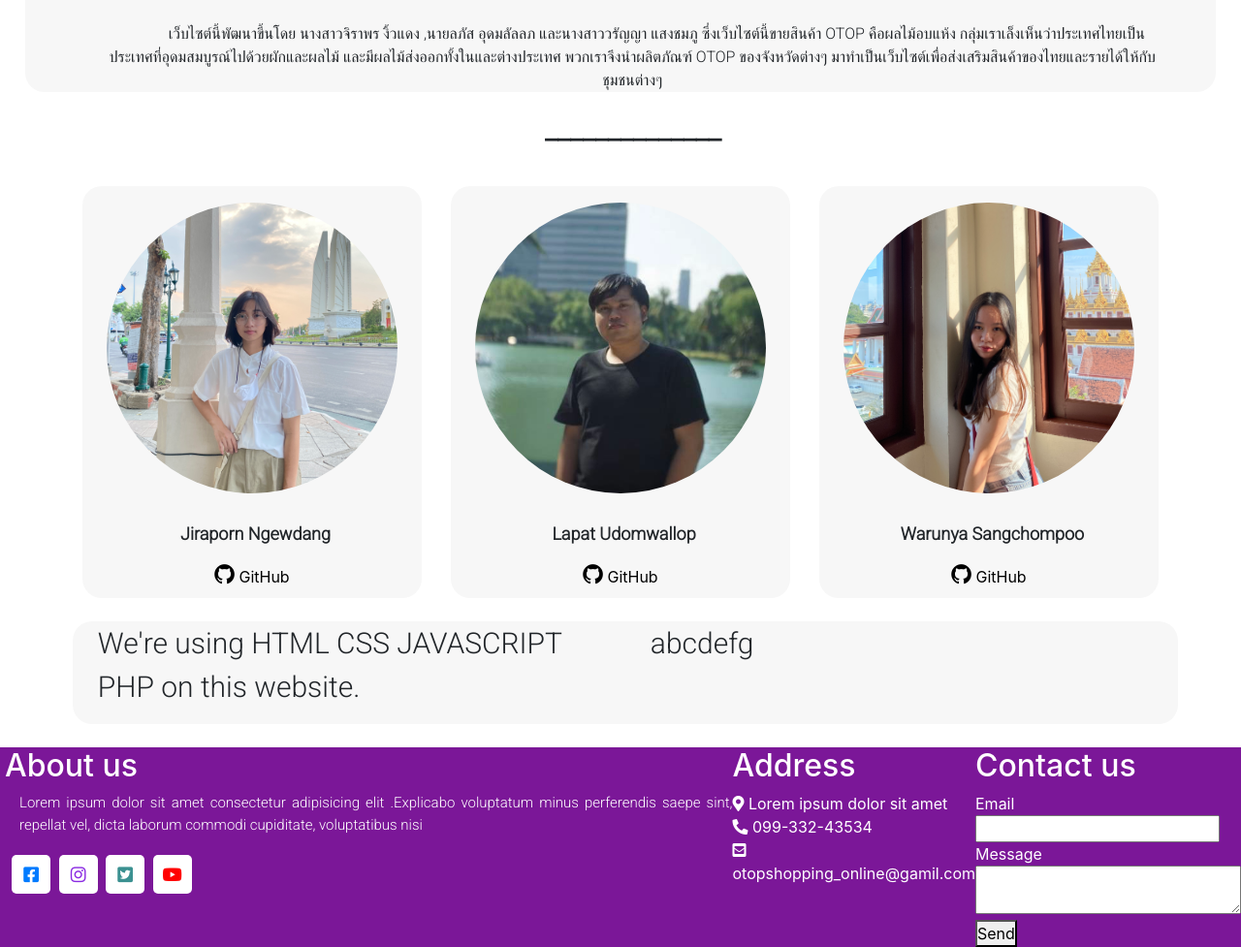
After one commit to iceschp/otop-web, a PHP site: page /about.php in a window 1280 px wide. The commit adds this page. Shown: the part 621-1598 px from the top of the page at 97% size. Run offline with PHP 8.4, Linux system fonts and the light colour scheme; the visitor is signed in with stand-in values (Sample User, id 1); some libraries are stand-ins or nearby versions.

Commit message:
about.php

```diff
--- /dev/null
+++ b/about.php
@@ -0,0 +1,190 @@
+<?php
+    session_start();
+    include_once('function.php');
+
+    if($_SESSION['id']==""){
+        header("location: signin.php");
+    } else {
+
+    }
+
+?>
+<!DOCTYPE html>
+<html>
+
+<head>
+    <title>OTOP SHOPPING ONLINE</title>
+    <meta charset="utf-8">
+    <link rel="stylesheet" href="stylesheet.css">
+    <link rel="stylesheet" href="aboutstyle.css">
+    <link rel="stylesheet" href="https://cdn.jsdelivr.net/npm/bootstrap@4.5.3/dist/css/bootstrap.min.css">
+    <script src="https://code.jquery.com/jquery-3.5.1.slim.min.js"></script>
+    <script src="https://cdn.jsdelivr.net/npm/bootstrap@4.5.3/dist/js/bootstrap.bundle.min.js"></script>
+    <link rel="stylesheet" href="https://pro.fontawesome.com/releases/v5.10.0/css/all.css" />
+    <link rel="icon" href="image/icon.png" type="icon">
+    <link href="https://fonts.googleapis.com/css2?family=Open+Sans&family=Roboto:wght@300&display=swap"
+        rel="stylesheet">
+    <link rel="stylesheet" href="https://cdnjs.cloudflare.com/ajax/libs/font-awesome/4.7.0/css/font-awesome.min.css">
+</head>
+
+<body>
+    <!-- nav bar -->
+    <nav class="navbar navbar-expand-lg navbar-light bg-light">
+        <a class="navbar-brand" href="#"><img src="image/icon.png"></a>
+        <button class="navbar-toggler" type="button" data-toggle="collapse" data-target="#navbarNavAltMarkup"
+            aria-controls="navbarNavAltMarkup" aria-expanded="false" aria-label="Toggle navigation">
+            <i class="fa fa-bars"></i>
+        </button>
+        <div class="collapse navbar-collapse" id="navbarNavAltMarkup">
+
+            <div class="collaspe navber-collaspe" id="navbarNav">
+                <ul class="navbar-nav ml-auto">
+                    <li class="nav-item">
+                        <a class="nav-link" href="index.php"><span><i class="fas fa-home"></i></span>Home</a>
+                    </li>
+                    <li class="nav-item">
+                        <a class="nav-link" href="#"><span><i class="fas fa-shopping-basket"></i>Product</span></a>
+                    </li>
+                    <li class="nav-item">
+                        <a class="nav-link" href="about.php"><span><i class="far fa-address-card"></i>About
+                                us</span></a>
+                    </li>
+                    <li class="nav-item">
+                        <a class="nav-link" href="promotion.html"><span><i class="fas fa-tags"></i>Promotion</span></a>
+                    </li>
+                    <li class="nav-item">
+                        <a class="nav-link" href="#"><span><i class="fas fa-user"></i>
+                                <?php echo $_SESSION['fname']; ?></span></a>
+                    </li>
+                    <li class="nav-item">
+                        <a href="logout.php" class="btn btn-danger">Logout</a></span></a>
+                    </li>
+                </ul>
+            </div>
+        </div>
+    </nav>
+    <!-- About us -->
+    <br>
+    <div class="aboutbox">
+        <br>
+        <p class="pcenter">About Us</p>
+        <img class="imgabout" src="image/team.png">
+        <br>
+        <p class="post">เว็บไซต์นี้พัฒนาขึ้นโดย นางสาวจิราพร งิ้วแดง ,นายลภัส อุดมลัลลภ และนางสาววรัญญา แสงชมภู
+            ซึ่งเว็บไซต์นี้ขายสินค้า OTOP คือผลไม้อบแห้ง
+            กลุ่มเราเล็งเห็นว่าประเทศไทยเป็นประเทศที่อุดมสมบูรณ์ไปด้วยผักและผลไม้ และมีผลไม้ส่งออกทั้งในและต่างประเทศ
+            พวกเราจึงนำผลิตภัณฑ์ OTOP ของจังหวัดต่างๆ มาทำเป็นเว็บไซต์เพื่อส่งเสริมสินค้าของไทยและรายได้ให้กับชุมชนต่างๆ
+        </p>
+    </div>
+    <p class="pcenter">______________</p>
+
+    <div class="container">
+        <div class="row d-flex justify-content-center">
+            <!-- milk profile -->
+            <div class="col">
+                <div class="txtcenter">
+                    <img class="profile" src="image/milkprofile.jpg">
+                    <p>Jiraporn Ngewdang</p>
+                    <a class="gitlink" href="https://github.com/jirapornNgewdang"><i class="fa fa-github"
+                            style="font-size:24px"></i> GitHub</a>
+                </div>
+            </div>
+            <!-- jui profile -->
+            <div class="col">
+                <div class="txtcenter">
+                    <img class="profile" src="image/juiprofile.jpg">
+                    <p>Lapat Udomwallop</p>
+                    <a class="gitlink" href="https://github.com/Rintori"><i class="fa fa-github"
+                            style="font-size:24px"></i> GitHub</a>
+                </div>
+            </div>
+            <!-- ice profile -->
+            <div class="col">
+                <div class="txtcenter">
+                    <img class="profile" src="image/iceprofile.jpg">
+                    <p>Warunya Sangchompoo</p>
+                    <a class="gitlink" href="https://github.com/iceschp"><i class="fa fa-github"
+                            style="font-size:24px"></i> GitHub</a>
+                </div>
+            </div>
+        </div>
+    </div>
+    <br>
+    <!-- code -->
+    <div class="txtusing">
+    <div class="container  bgtxt">
+        <div class="row">
+            <div class="col-md" class="txt">
+                <p>We're using HTML CSS JAVASCRIPT PHP on this website.</p>
+            </div>
+            <div class="col-md">
+                <p>abcdefg</p>
+            </div>
+        </div>
+    </div>
+    </div>
+    <br>
+    <footer>
+        <div class="foot-main-content">
+            <div class="foot-left-box">
+                <h2>About us</h2>
+                <div class="footcontent">
+                    <p>Lorem ipsum dolor sit amet consectetur adipisicing elit
+                        .Explicabo voluptatum minus perferendis saepe sint, repellat vel,
+                        dicta laborum commodi cupiditate, voluptatibus nisi </p>
+                    <div class="social">
+                        <a href="#">
+                            <span class="fab fa-facebook-square "></span>
+                        </a>
+                        <a>
+                            <span style="color: blueviolet;" class="fab fa-instagram icon-footer"></span>
+                        </a>
+                        <a>
+                            <span style="color: rgb(59, 145, 145);" class="fab fa-twitter-square icon-footer"></span>
+                        </a>
+                        <a>
+                            <span style="color: red;" class="fab fa-youtube icon-footer"></span>
+                        </a>
+                    </div>
+                </div>
+            </div>
+            <div class="foot-center-box">
+                <h2>Address</h2>
+                <div class="footcontent">
+                    <div class="place">
+                        <span class="fas fa-map-marker-alt"></span>
+                        <span class="foot-text">Lorem ipsum dolor sit amet </span>
+                    </div>
+                    <div class="phone">
+                        <span class="fas fa-phone-alt"></span>
+                        <span class="foot-text">099-332-43534 </span>
+                    </div>
+                    <div class="email">
+                        <span class="fas fa-envelope-square"></span>
+                        <span class="foot-text">otopshopping_online@gamil.com</span>
+                    </div>
+                </div>
+            </div>
+            <div class="foot-right-box">
+                <h2>Contact us</h2>
+                <div class="footcontent">
+                    <form action="#">
+                        <div class="email">
+                            <div class="foot-text">Email</div>
+                            <input type="email" required>
+                        </div>
+                        <div class="msg">
+                            <div class="foot-text">Message</div>
+                            <textarea rows="2" cols="25" required></textarea>
+                        </div>
+                        <div class="btn-send">
+                            <button type="submit">Send</button>
+                        </div>
+                    </form>
+                </div>
+            </div>
+        </div>
+    </footer>
+</body>
+
+</html>
--- a/aboutstyle.css
+++ b/aboutstyle.css
@@ -1,22 +1,26 @@
-.aboutbox{
+.aboutbox {
   background-color: rgb(247, 247, 247);
   border-radius: 20px;
   margin-left: 2%;
   margin-right: 2%;
 }
-.pcenter{
+.pcenter {
   text-align: center;
   font-weight: bold;
 }
 
-.imgabout{
+.imgabout {
   display: block;
   margin-left: auto;
   margin-right: auto;
   width: 50%;
 }
+.txtusing {
+   padding-left: 10px;
+}
 
-.post{
+
+.post {
   font-size: 16px;
   text-indent: 50px;
   text-align: center;
@@ -24,17 +28,15 @@
   padding-right: 5%;
 }
 
-.profile{
+.profile {
   width: 300px;
   height: 300px;
   border-radius: 100%;
   margin: 5%;
 }
 
-.container{
-    width: 100%;
-    margin-left: auto;
-    margin-right: auto;
+.container {
+  max-width: 100%;
 }
 
 .row {
@@ -42,38 +44,38 @@
   flex-wrap: wrap;
 }
 
-.txtcenter{
+.txtcenter {
   text-align: center;
-    background-color:rgb(247, 247, 247);
+  background-color: rgb(247, 247, 247);
   border-radius: 20px;
   padding-bottom: 10px;
 }
 
-.txtcenter p{
+.txtcenter p {
   font-size: 18px;
   font-weight: bold;
   margin-top: 10px;
 }
 
-.col{
+.col {
   position: relative;
   width: 100%;
   padding: 20px 10px 0px 10px;
 }
 
-.gitlink{
+.gitlink {
   color: black;
 }
 
-.gitlink:hover{
+.gitlink:hover {
   color: blueviolet;
 }
 
-.gitlink:visited{
+.gitlink:visited {
   color: cornflowerblue;
 }
 
-.bgtxt{
+.bgtxt {
   background-color: rgb(247, 247, 247);
   border-radius: 20px;
   margin-left: 2%;
```
Also changed, not shown: about.html (deleted, +0 -157 lines), index.php (+17 -10 lines), indexRegister.php (+13 -8 lines), signin.php (+6 -2 lines). Lines whose indentation alone changed are shown as unchanged.
